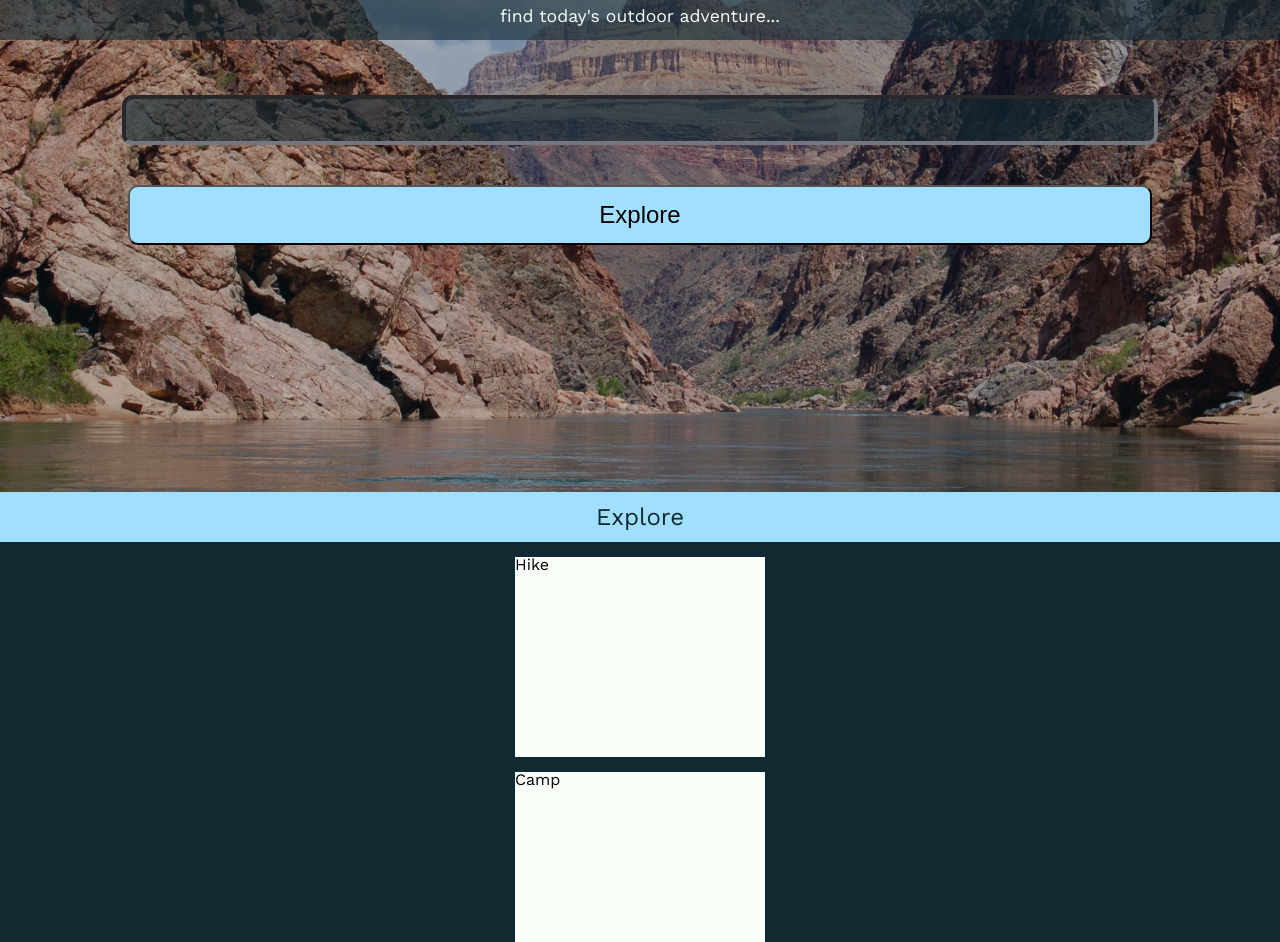
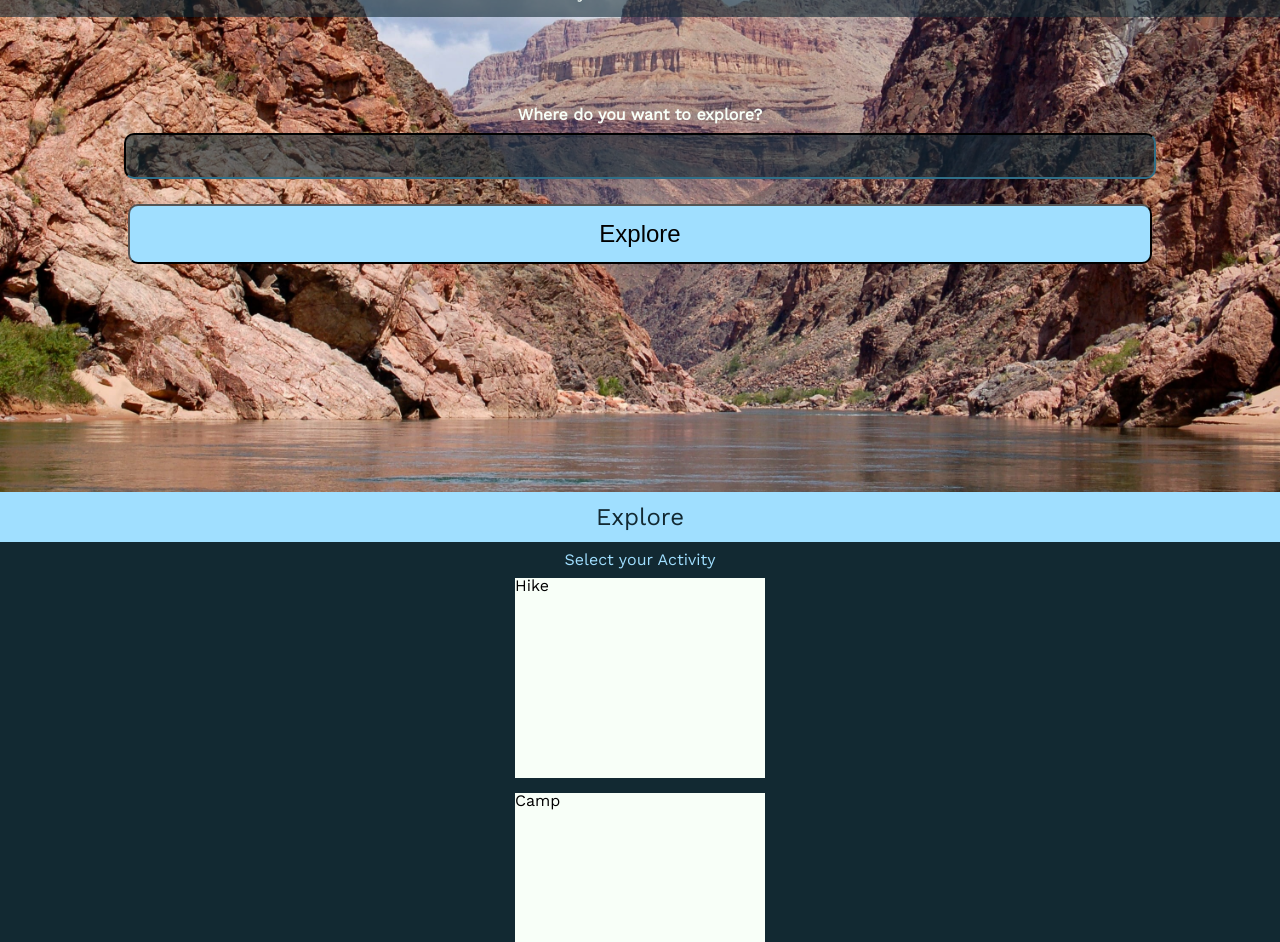
Before and after one commit to Thorn51/Explorer, a plain HTML site: page index.html in a window 1280 px wide. Shown: the part 308-1250 px from the top of the page. Drawn offline with nearby package versions, Linux system fonts and the light colour scheme.

Commit message:
Tweak css and html for MVP

```diff
--- a/index.html
+++ b/index.html
@@ -14,9 +14,12 @@
   <body>
     <!-- HERO -->
     <div class="hero-container">
-      <h1 class="hero-title">Explorer</h1>
-      <h3 class="hero-tagline">find today's outdoor adventure...</h3>
+      <div class="hero-text-container">
+        <h1 class="hero-title">Explorer</h1>
+        <h3 class="hero-tagline">find today's outdoor adventure...</h3>
+      </div>
       <form action="#" class="hero-form">
+        <label for="area-input">Where do you want to explore?</label>
         <input
           type="text"
           name="area-input"
@@ -27,10 +30,11 @@
       </form>
     </div>
     <div class="results-container">
-      <header class="results-page-header">
-        <h2 class="header-title">Explore</h2>
-      </header>
       <section class="activities">
+        <header class="results-page-header">
+          <h2 class="header-title">Explore</h2>
+        </header>
+        <h3 class="activity-instructions">Select your Activity</h3>
         <div class="card" id="activity-one">
           <h2 class="hike">Hike</h2>
         </div>
@@ -48,6 +52,9 @@
         </div>
       </section>
       <section class="activity-options">
+        <header class="results-page-header">
+          <h2 class="header-title">Explore</h2>
+        </header>
         <div class="card" id="option-one"></div>
         <div class="card" id="option-two"></div>
         <div class="card" id="option-three"></div>
--- a/styles.css
+++ b/styles.css
@@ -147,6 +147,7 @@ html {
 
 body {
   font-family: "Work Sans", sans-serif;
+  background: var(--black);
 }
 
 .hero-container {
@@ -154,39 +155,29 @@ body {
   flex-direction: column;
   align-items: center;
   justify-content: center;
+  background: url("/assets/images/hero_image-min.jpg");
+  background-position: center;
+  background-size: cover;
   height: 100vh;
   width: 100vw;
-  background: var(--overlay-light);
 }
 
-.hero-container::before {
-  background: url("/assets/images/hero_image-min.jpg");
-  background-size: cover;
-  content: "";
-  display: block;
-  position: absolute;
-  background-position: center;
+.hero-text-container {
   width: 100%;
-  height: 100%;
-  z-index: -2;
+  background: var(--overlay-dark);
+  text-align: center;
+  color: var(--cream);
+  padding: 15px;
 }
 
 .hero-title {
-  width: 100%;
   font-size: 4rem;
-  text-align: center;
   color: var(--cream);
-  background: var(--overlay-dark);
-  padding: 15px;
 }
 
 .hero-tagline {
-  width: 100%;
   font-size: 1.1rem;
-  text-align: center;
-  color: var(--cream);
-  background: var(--overlay-dark);
-  padding: 15px;
+  margin-top: 25px;
 }
 
 .hero-form {
@@ -196,15 +187,22 @@ body {
   width: 100%;
   padding: 15px;
   opacity: 1;
-  margin-top: 25px;
+  margin-top: 75px;
+}
+
+label {
+  width: 100%;
+  color: var(--cream);
+  text-align: center;
+  margin-bottom: 10px;
+  font-weight: bolder;
 }
 
 .hero-search-input {
   width: 80%;
   height: 40px;
-  margin: 15px;
   background: var(--overlay-dark);
-  border: 4px inset var(--silver);
+  border: 2px inset var(--black);
   border-radius: 10px;
 }
 
@@ -216,12 +214,12 @@ body {
   margin: 25px;
   color: var(--mint-cream);
   border-radius: 10px;
+  cursor: pointer;
 }
 
 .results-container {
   width: 100%;
   height: 100%;
-  background: var(--black);
 }
 
 .results-page-header {
@@ -231,6 +229,12 @@ body {
   width: 100%;
   background: var(--blue);
   height: 50px;
+}
+
+.activity-instructions {
+  text-align: center;
+  color: var(--blue);
+  padding: 10px;
 }
 
 .header-title {
@@ -243,14 +247,18 @@ body {
   display: flex;
   flex-direction: column;
   justify-items: center;
-  background: var(--black);
+  padding-bottom: 25px;
 }
 
 .card {
   height: 200px;
   width: 250px;
   background: var(--cream);
-  margin-top: 15px;
+  margin-bottom: 15px;
   margin-right: auto;
   margin-left: auto;
 }
+
+.activity-options {
+  background: var(--silver);
+}
```
